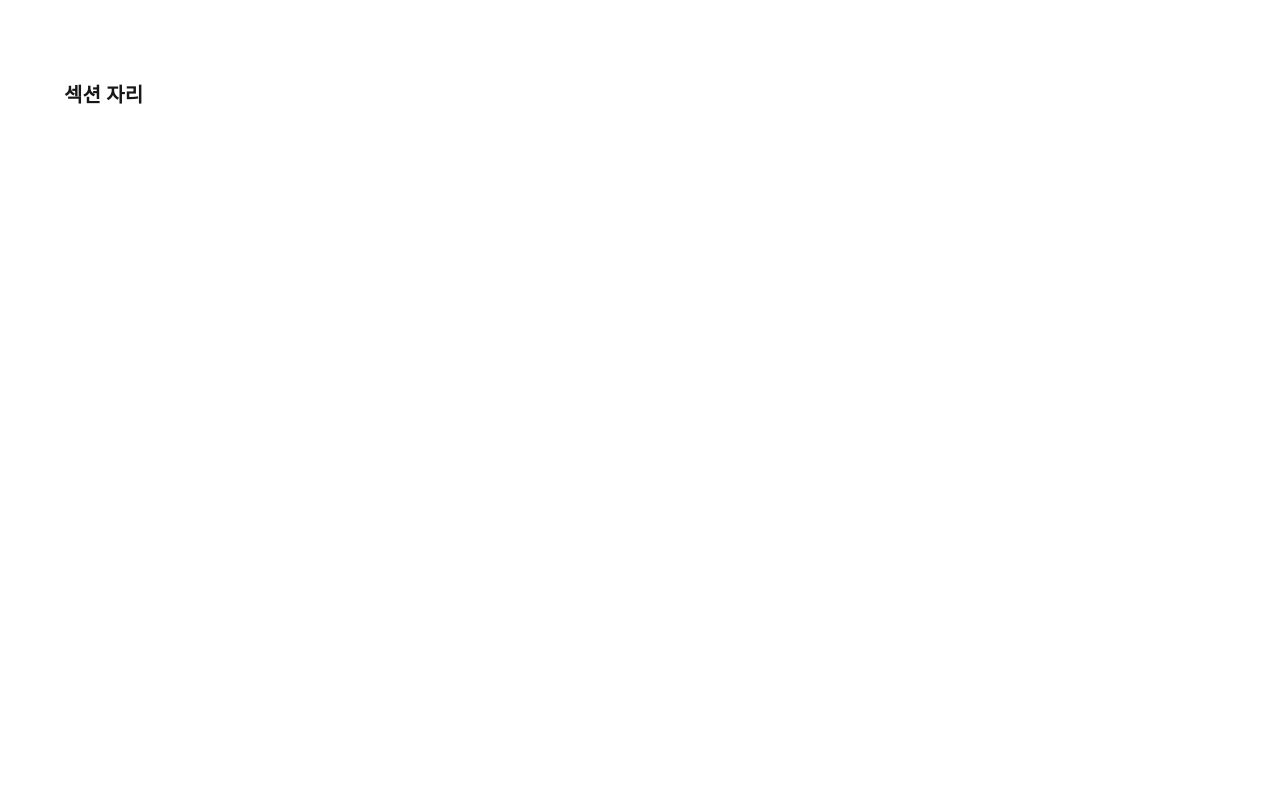
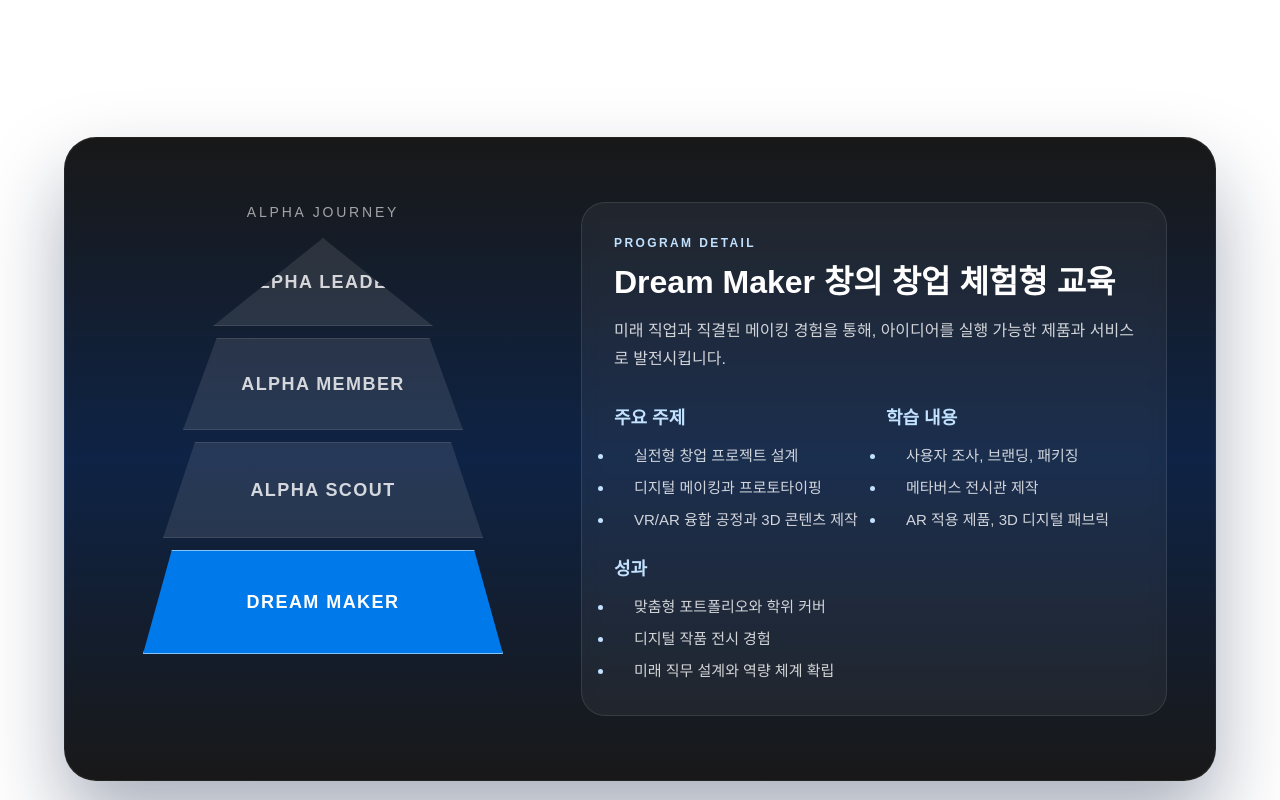
Before and after one commit to WithM2/iakkaweb, a Next.js app: page /ko in a window 1280 px wide. Shown: the part 2140-2940 px from the top of the page. Before the commit the page ends 2313 px from the top, so only its background shows below. Built offline with nearby package versions, Linux system fonts and the light colour scheme.

Commit message:
Add interactive pyramid program showcase

```diff
--- a/src/app/ko/page.tsx
+++ b/src/app/ko/page.tsx
@@ -1,4 +1,5 @@
 import Header from "@/components/common/Header";
+import PyramidProgram from "@/components/PyramidProgram";
 import Image from "next/image";
 import Link from "next/link";
 
@@ -204,6 +205,8 @@ export default function PageKO() {
         </div>
       </section>
 
+      <PyramidProgram />
+
       {/* 아래부터 다음 섹션들… */}
       <main className="mx-auto max-w-[1200px] px-5 md:px-6 py-16">
         {/* 예시 영역 */}
--- /dev/null
+++ b/src/components/PyramidProgram.tsx
@@ -0,0 +1,253 @@
+"use client";
+
+import { useMemo, useState } from "react";
+
+type PyramidSection = {
+  title: string;
+  items: string[];
+};
+
+type PyramidLevel = {
+  id: string;
+  label: string;
+  maxWidth: string;
+  height: string;
+  clipPath: string;
+  headline: string;
+  description: string;
+  sections: PyramidSection[];
+};
+
+const pyramidLevels: PyramidLevel[] = [
+  {
+    id: "alphaLeader",
+    label: "Alpha Leader",
+    maxWidth: "220px",
+    height: "88px",
+    clipPath: "polygon(50% 0%, 0% 100%, 100% 100%)",
+    headline: "Alpha Leader 글로벌 리더십 스튜디오",
+    description:
+      "미래 사회를 이끌 리더를 위한 고도화된 프로젝트 설계와 멘토링으로, 글로벌 임팩트를 만들어내는 전략을 익힙니다.",
+    sections: [
+      {
+        title: "주요 주제",
+        items: [
+          "사회문제 발굴과 임팩트 설계",
+          "글로벌 파트너십 플랜 수립",
+          "고급 프레젠테이션 및 스토리텔링",
+        ],
+      },
+      {
+        title: "학습 내용",
+        items: [
+          "국제 이슈 리서치와 정책 제안",
+          "VC 및 사회적 투자자 피칭 실습",
+          "글로벌 자원 연계 로드맵 수립",
+        ],
+      },
+      {
+        title: "성과",
+        items: [
+          "글로벌 임팩트 챌린지 참가 자격",
+          "전문가 피드백 기반 프로젝트 고도화",
+          "차별화된 리더십 포트폴리오 완성",
+        ],
+      },
+    ],
+  },
+  {
+    id: "alphaMember",
+    label: "Alpha Member",
+    maxWidth: "280px",
+    height: "92px",
+    clipPath: "polygon(12% 0%, 88% 0%, 100% 100%, 0% 100%)",
+    headline: "Alpha Member 실전 창업 트랙",
+    description:
+      "팀빌딩부터 프로토타입 검증까지, 실전 스타트업 과정을 경험하며 전략적 사고와 협업 역량을 키웁니다.",
+    sections: [
+      {
+        title: "주요 주제",
+        items: [
+          "비즈니스 모델 설계",
+          "UX 리서치와 고객 검증",
+          "제품 로드맵 수립",
+        ],
+      },
+      {
+        title: "학습 내용",
+        items: [
+          "스타트업 린 캔버스 워크숍",
+          "프로토타입 제작과 테스트",
+          "데이터 기반 의사결정 실습",
+        ],
+      },
+      {
+        title: "성과",
+        items: [
+          "스타트업 데모데이 발표",
+          "멘토 피드백 리포트 수령",
+          "협업 중심 프로젝트 레포트 완성",
+        ],
+      },
+    ],
+  },
+  {
+    id: "alphaScout",
+    label: "Alpha Scout",
+    maxWidth: "320px",
+    height: "96px",
+    clipPath: "polygon(10% 0%, 90% 0%, 100% 100%, 0% 100%)",
+    headline: "Alpha Scout 미래 역량 탐험 과정",
+    description:
+      "다양한 신기술과 산업 트렌드를 탐구하며, 아이디어를 실제 솔루션으로 발전시키는 기초 체력을 기릅니다.",
+    sections: [
+      {
+        title: "주요 주제",
+        items: [
+          "AI · 데이터 이해",
+          "디자인 씽킹 프로세스",
+          "팀 기반 프로젝트 협업",
+        ],
+      },
+      {
+        title: "학습 내용",
+        items: [
+          "문제 정의와 아이디어 발산",
+          "기초 프로토타입 제작",
+          "사용자 인터뷰 및 피드백 반영",
+        ],
+      },
+      {
+        title: "성과",
+        items: [
+          "팀 프로젝트 기획서 완성",
+          "중간 점검 피드백 리포트",
+          "학습 저널 및 회고 자료",
+        ],
+      },
+    ],
+  },
+  {
+    id: "dreamMaker",
+    label: "Dream Maker",
+    maxWidth: "360px",
+    height: "104px",
+    clipPath: "polygon(8% 0%, 92% 0%, 100% 100%, 0% 100%)",
+    headline: "Dream Maker 창의 창업 체험형 교육",
+    description:
+      "미래 직업과 직결된 메이킹 경험을 통해, 아이디어를 실행 가능한 제품과 서비스로 발전시킵니다.",
+    sections: [
+      {
+        title: "주요 주제",
+        items: [
+          "실전형 창업 프로젝트 설계",
+          "디지털 메이킹과 프로토타이핑",
+          "VR/AR 융합 공정과 3D 콘텐츠 제작",
+        ],
+      },
+      {
+        title: "학습 내용",
+        items: [
+          "사용자 조사, 브랜딩, 패키징",
+          "메타버스 전시관 제작",
+          "AR 적용 제품, 3D 디지털 패브릭",
+        ],
+      },
+      {
+        title: "성과",
+        items: [
+          "맞춤형 포트폴리오와 학위 커버",
+          "디지털 작품 전시 경험",
+          "미래 직무 설계와 역량 체계 확립",
+        ],
+      },
+    ],
+  },
+];
+
+export default function PyramidProgram() {
+  const [activeId, setActiveId] = useState<string>(pyramidLevels[pyramidLevels.length - 1]?.id ?? "");
+
+  const activeLevel = useMemo(
+    () => pyramidLevels.find((level) => level.id === activeId) ?? pyramidLevels[0],
+    [activeId],
+  );
+
+  return (
+    <section className="py-[120px]">
+      <div className="mx-auto max-w-[1200px] px-5 md:px-6">
+        <div className="rounded-[32px] bg-[linear-gradient(180deg,#232323_0%,#143263_50%,#232323_100%)] p-[1px] shadow-[0px_40px_80px_rgba(11,28,64,0.35)]">
+          <div className="rounded-[32px] bg-black/30 px-6 py-10 md:px-12 md:py-16">
+            <div className="grid gap-12 text-white md:grid-cols-[minmax(0,420px)_1fr]">
+              <div className="flex flex-col items-center gap-4">
+                <p className="text-center text-sm font-medium uppercase tracking-[0.2em] text-white/60">
+                  Alpha Journey
+                </p>
+
+                <div className="flex w-full flex-col items-center gap-3">
+                  {pyramidLevels.map((level) => {
+                    const isActive = level.id === activeLevel.id;
+
+                    return (
+                      <div key={level.id} className="flex w-full justify-center">
+                        <button
+                          type="button"
+                          onClick={() => setActiveId(level.id)}
+                          className={`relative flex h-full w-full items-center justify-center border text-[16px] font-semibold uppercase tracking-[0.08em] transition-all duration-300 focus-visible:outline focus-visible:outline-2 focus-visible:outline-offset-4 focus-visible:outline-main-300 md:text-[18px]
+                            ${
+                              isActive
+                                ? "border-main-300/70 bg-main-600 text-white shadow-[0px_18px_40px_rgba(0,121,234,0.35)]"
+                                : "border-white/10 bg-white/10 text-white/80 hover:bg-white/20 hover:text-white"
+                            }
+                          `}
+                          style={{
+                            clipPath: level.clipPath,
+                            maxWidth: level.maxWidth,
+                            minHeight: level.height,
+                          }}
+                        >
+                          {level.label}
+                        </button>
+                      </div>
+                    );
+                  })}
+                </div>
+              </div>
+
+              <div className="space-y-8 rounded-[24px] border border-white/10 bg-white/5 p-8 backdrop-blur">
+                <div>
+                  <p className="text-xs font-semibold uppercase tracking-[0.2em] text-main-300">
+                    Program Detail
+                  </p>
+                  <h4 className="mt-3 text-[26px] font-bold leading-[1.2] md:text-[32px]">
+                    {activeLevel.headline}
+                  </h4>
+                  <p className="mt-4 text-[15px] leading-[26px] text-white/80 md:text-[16px] md:leading-[28px]">
+                    {activeLevel.description}
+                  </p>
+                </div>
+
+                <div className="grid gap-6 md:grid-cols-2">
+                  {activeLevel.sections.map((section) => (
+                    <div key={section.title}>
+                      <h5 className="text-[16px] font-semibold text-main-300 md:text-[18px]">
+                        {section.title}
+                      </h5>
+                      <ul className="mt-3 space-y-2 text-[14px] leading-[22px] text-white/80 md:text-[15px] md:leading-[24px]">
+                        {section.items.map((item) => (
+                          <li key={item} className="list-disc pl-5 text-left marker:text-main-300">
+                            {item}
+                          </li>
+                        ))}
+                      </ul>
+                    </div>
+                  ))}
+                </div>
+              </div>
+            </div>
+          </div>
+        </div>
+      </div>
+    </section>
+  );
+}
```
